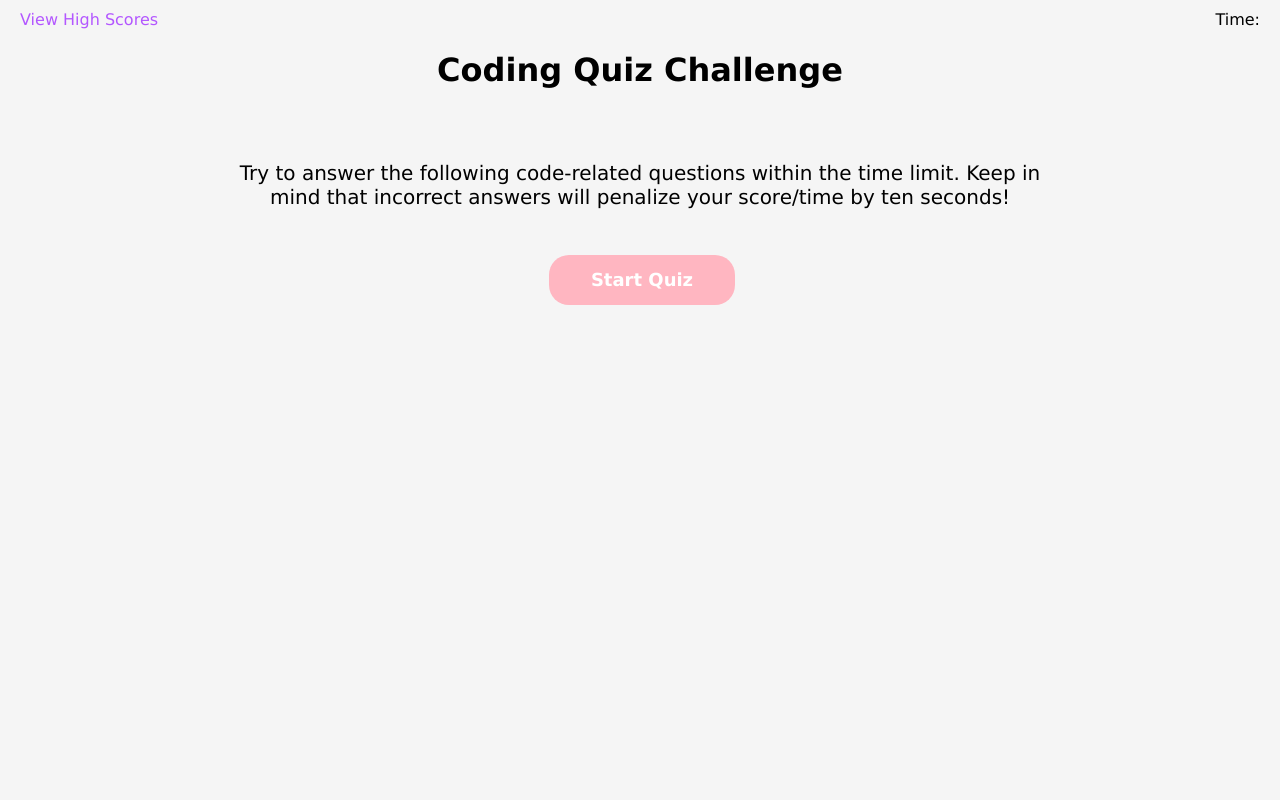
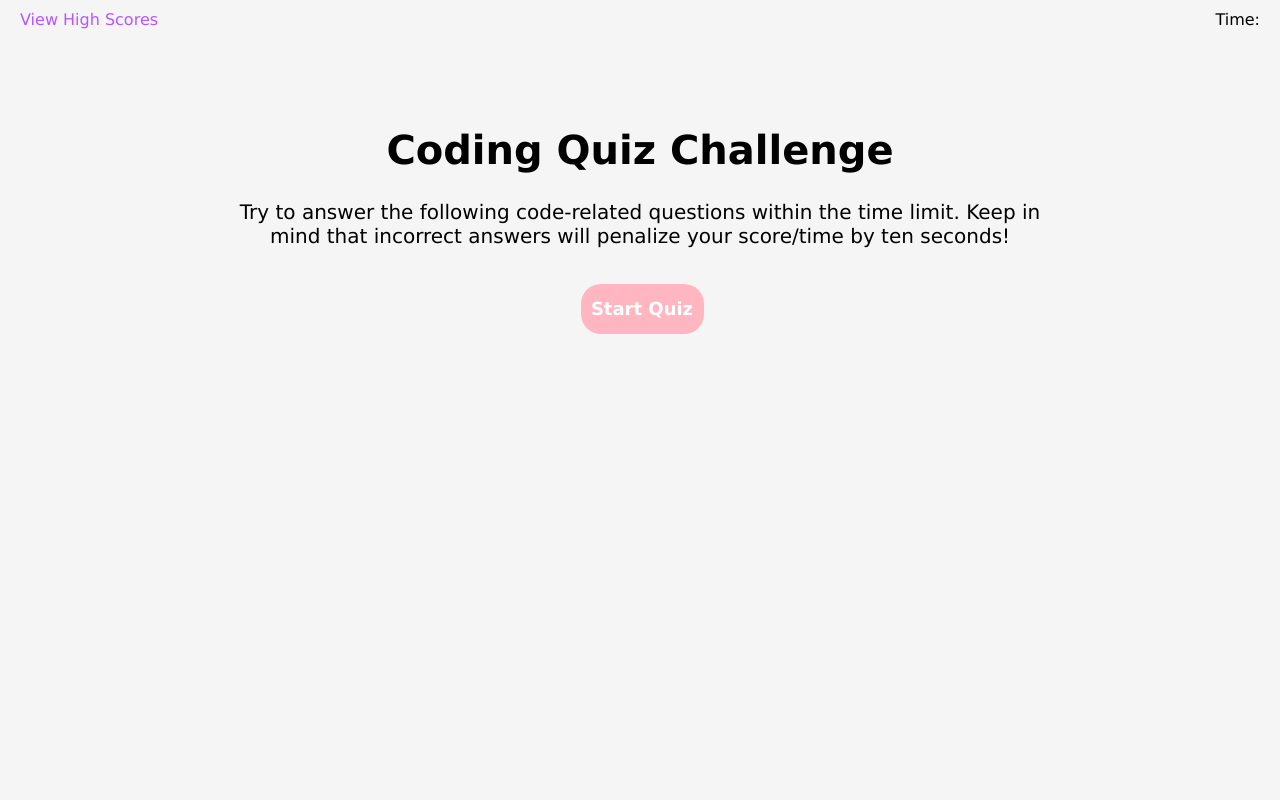
Before and after one commit to winterkanda/Homework-3-code-quiz, a plain HTML site: page index.html in a window 1280 px wide. Shown: the top 800 px of the page. Drawn offline with Linux system fonts and the light colour scheme.

```diff
--- a/script.js
+++ b/script.js
@@ -1,5 +1,6 @@
 // variable elements //
-
+var timer = document.getElementById(timer);
+var view_high
 
 // variable arrays for questions //
 var questions = [
@@ -72,7 +73,7 @@
 var timeLeft = 0;
 var stop_timer = false;
 
-Timer.textContent = "Time: " + timeLeft;
+timer.textContent = "time: " + timeLeft;
 
 //Button clicks //
 start_btn.addEventListener("click", click_start);
--- a/style.css
+++ b/style.css
@@ -28,25 +28,20 @@
 }
 
 /* the content of the quiz */
+
 .container {
-    padding-top: 30px;
-    padding-left: 20px;
-    padding-right: 20px;
-    text-align: center;
-}
-
-.container p {
-    padding: 30px 40px;
+    padding: 100px 40px;
     margin: 0 auto;
     max-width: 900px;
     font-size: 20px;
     color: hsl(0, 0%, 0%);
+    text-align: center;
 }
 
 header {
     color: hsl(0, 0%, 0%);
     text-align: center;
-    padding: 20px;
+    /* padding: 20px; */
     padding-top: 0px;
 }
 
```
